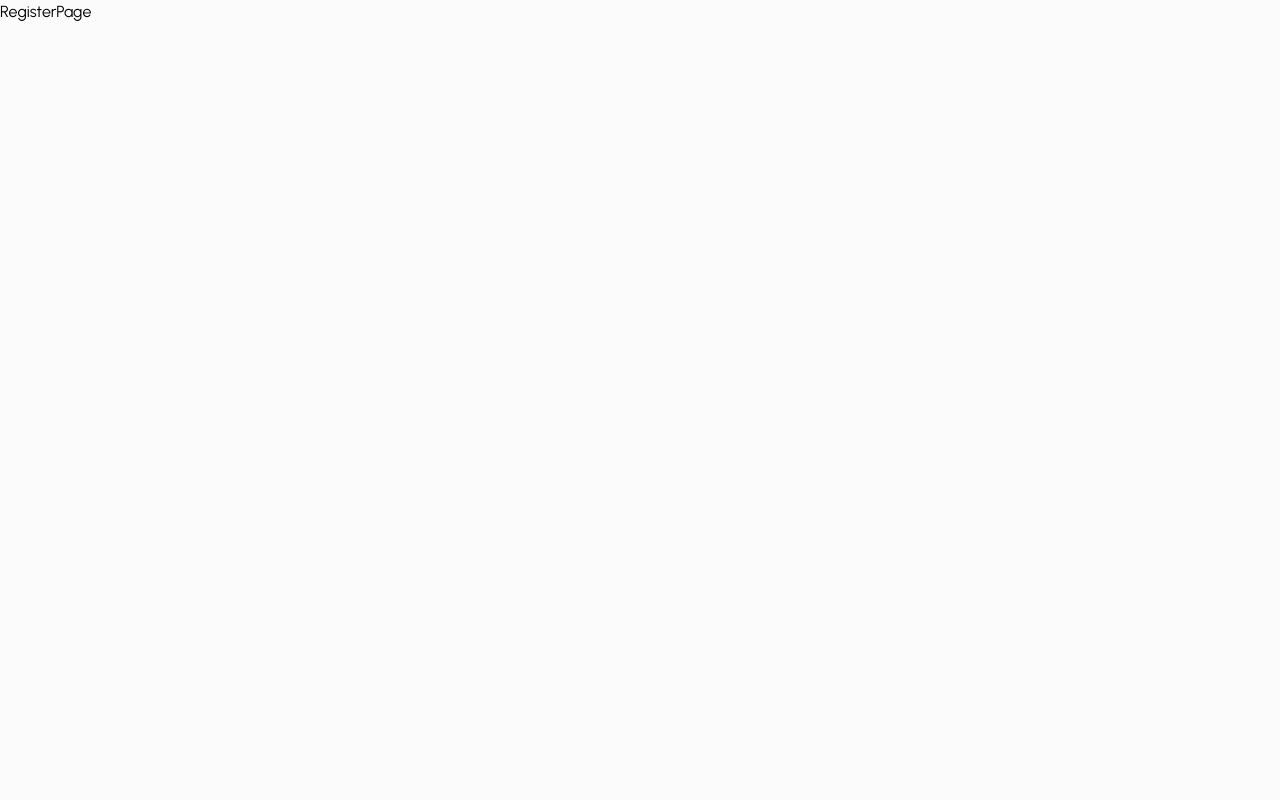
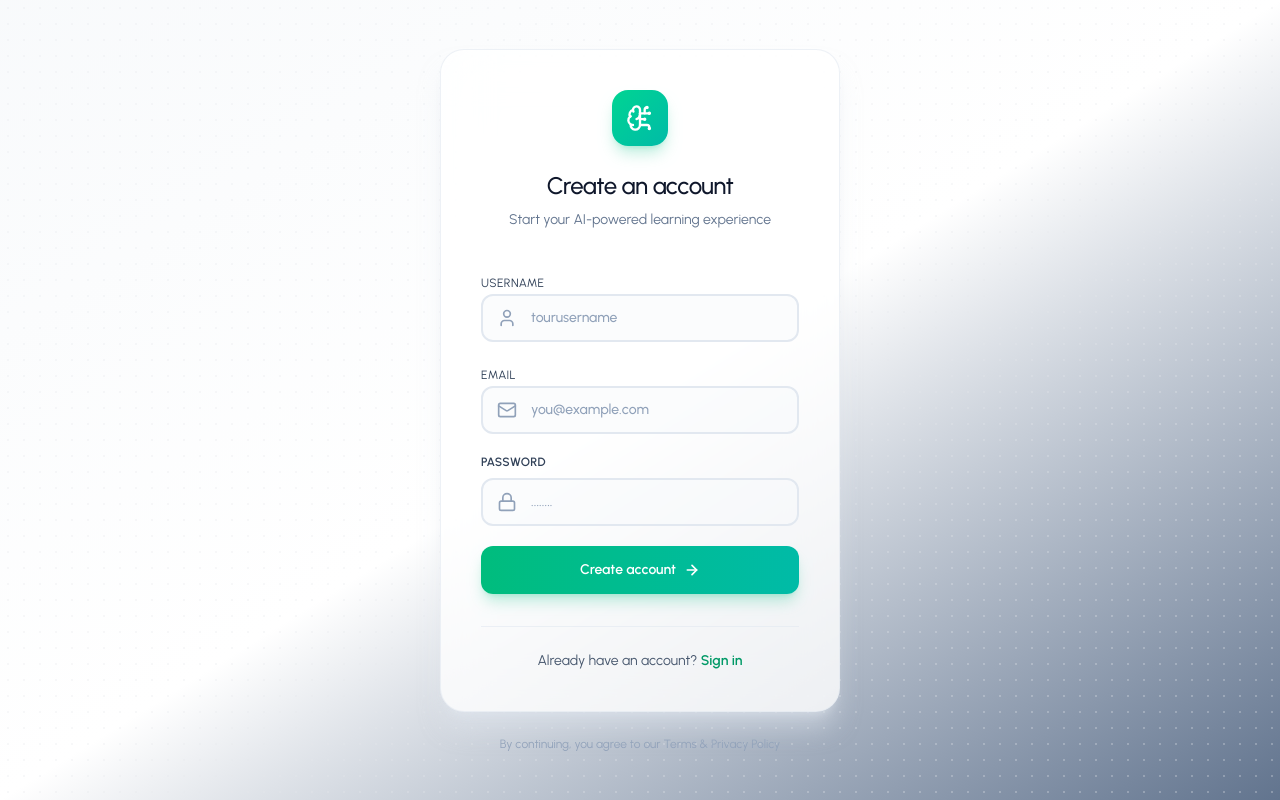
Before and after one commit to MAHEK-ops/ai-learning-assistant, a React (Vite) app in the folder frontend/ai-learning-assistant/: page /register in a window 1280 px wide. Built offline with nearby package versions, Linux system fonts and the light colour scheme.

Commit message:
feat: add user registration page

```diff
--- a/frontend/ai-learning-assistant/src/context/AuthContext.jsx
+++ b/frontend/ai-learning-assistant/src/context/AuthContext.jsx
@@ -1,4 +1,4 @@
-import React, { createContext , useContext , useState, useEffect, Children } from 'react';
+import React, { createContext , useContext , useState, useEffect} from 'react';
 
 const AuthContext = createContext();
 
--- a/frontend/ai-learning-assistant/src/pages/Auth/LoginPage.jsx
+++ b/frontend/ai-learning-assistant/src/pages/Auth/LoginPage.jsx
@@ -30,7 +30,8 @@
     } finally {
       setLoading(false);
     }
-  }
+  };
+
   return (
     <div className="flex items-center justify-center min-h-screen bg-linear-to-br from-slate-50 via-white to-slate-500">
       <div className='absolute inset-0 bg-[radial-gradient(#e5e7eb_1px,transparent_1px)] bg-size-[16px_16px] opacity-30' />
@@ -115,7 +116,7 @@
                   </>
                 )}
               </span>
-              <div className='absolute inset-0 bg-linear-to-r from-white/0 vis-white/20 to-white/0 -translate-x-full group-hover:translate-x-full transition-transform duartion-700' />
+              <div className='absolute inset-0 bg-linear-to-r from-white/0 via-white/20 to-white/0 -translate-x-full group-hover:translate-x-full transition-transform duration-700' />
             </button>
           </div>
 
--- a/frontend/ai-learning-assistant/src/pages/Auth/RegisterPage.jsx
+++ b/frontend/ai-learning-assistant/src/pages/Auth/RegisterPage.jsx
@@ -1,7 +1,169 @@
-import React from 'react';
+import React, { useState } from 'react';
+import { Link, useNavigate } from 'react-router-dom';
+import authService from '../../services/authService.js';
+import { BrainCircuit, Mail, Lock, ArrowRight, User } from 'lucide-react';
+import toast from 'react-hot-toast';
+
 const RegisterPage = () => {
-  return(
-    <div>RegisterPage</div>
+  const [username, setUsername] = useState("");
+  const [email, setEmail] = useState('');
+  const [password, setPassword] = useState('');
+  const [error, setError] = useState('');
+  const [loading, setLoading] = useState(false);
+  const [focusedField, setFocusedField] = useState(null);
+
+  const navigate = useNavigate();
+
+  const handleSubmit = async (e) => {
+    e.preventDefault();
+
+    if (password.length < 6) {
+      setError("Password must be at least 6 characters long.");
+      return
+    }
+
+    setError('');
+    setLoading(true);
+
+    try {
+      await authService.register(username, email, password);
+      toast.success('Registration in successfully! Please Login.');
+      navigate('/login');
+    } catch (err) {
+      setError(err.message || 'Failed to register. Please try again.');
+      toast.error(err.message || 'Failed to register.')
+    } finally {
+      setLoading(false);
+    }
+  };
+
+
+  return (
+    <div className="flex items-center justify-center min-h-screen bg-linear-to-br from-slate-50 via-white to-slate-500">
+      <div className='absolute inset-0 bg-[radial-gradient(#e5e7eb_1px,transparent_1px)] bg-size-[16px_16px] opacity-30' />
+
+      <div className='relative w-full max-w-md px-6'>
+        <div className='bg-white/80 backdrop-blur-xl border border-slate-200/60 rounded-3xl shadow-xl shadow-slate-200/50 p-10'>
+          {/* {Header} */}
+          <div className='text-center mb-10'>
+            <div className='inline-flex items-center justify-center w-14 h-14 rounded-2xl bg-linear-to-br from-emerald-400 to-teal-500 shadow-lg shadow-emerald-500/25 mb-6'>
+              <BrainCircuit className='w-7 h-7 text-white' strokeWidth={2} />
+            </div>
+            <h1 className='text-2xl font-medium text-slate-900 tracking-tight mb-2'>Create an account</h1>
+            <p className='text-slate-500 text-sm '>Start your AI-powered learning experience</p>
+          </div>
+
+          {/* {Form} */}
+          <div className='space-y-5'>
+            {/* {username field} */}
+            <div className='space-y-2'>
+              <label className='black text-xs fron-semibold text-slate-700 uppercase tracking-wide'>Username</label>
+              <div className='relative group'>
+                <div className={`absolute inset-y-0 left-0 pl-4 flex items-center pointer-events-none transition-colors duration-200 ${focusedField === 'username' ? 'text-emerald-500' : 'text-slate-400'
+                  } `}>
+                  <User className='h-5 w-5' strokeWidth={2} />
+                </div>
+                <input
+                  type='text'
+                  value={username}
+                  onChange={(e) => setUsername(e.target.value)}
+                  onFocus={() => setFocusedField('username')}
+                  onBlur={() => setFocusedField(null)}
+                  className='w-full h-12 pl-12 pr-4 border-2 border-slate-200 rounded-xl bg-slate-50/50 text-slate-900 placeholder-slate-400 text-sm font-medium transition-all duration-200 focus:outline-none focus:border-emerald-500 focus:bg-white focus:shadow-lg focus:shadow-emerald-500/10'
+                  placeholder='tourusername'
+                />
+              </div>
+            </div>
+
+            {/* {Email field} */}
+            <div className='space-y-2'>
+              <label className='black text-xs fron-semibold text-slate-700 uppercase tracking-wide'>Email</label>
+              <div className='relative group'>
+                <div className={`absolute inset-y-0 left-0 pl-4 flex items-center pointer-events-none transition-colors duration-200 ${focusedField === 'email' ? 'text-emerald-500' : 'text-slate-400'
+                  } `}>
+                  <Mail className='h-5 w-5' strokeWidth={2} />
+                </div>
+                <input
+                  type='email'
+                  value={email}
+                  onChange={(e) => setEmail(e.target.value)}
+                  onFocus={() => setFocusedField('email')}
+                  onBlur={() => setFocusedField(null)}
+                  className='w-full h-12 pl-12 pr-4 border-2 border-slate-200 rounded-xl bg-slate-50/50 text-slate-900 placeholder-slate-400 text-sm font-medium transition-all duration-200 focus:outline-none focus:border-emerald-500 focus:bg-white focus:shadow-lg focus:shadow-emerald-500/10'
+                  placeholder='you@example.com'
+                />
+              </div>
+            </div>
+
+            {/* {Password Field} */}
+            <div className='space-y-2'>
+              <label className='block text-xs font-semibold text-slate-700 uppercase tracking-wide'>Password</label>
+              <div className='relative group'>
+                <div className={`absolute inset-y-0 left-0 pl-4 flex items-center pointer-events-none transition-colors duration-200 ${focusedField === 'password' ? 'text-emerald-500' : 'text-slate-400'
+                  } `}>
+                  <Lock className='h-5 w-5' strokeWidth={2} />
+                </div>
+                <input
+                  type='password'
+                  value={password}
+                  onChange={(e) => setPassword(e.target.value)}
+                  onFocus={() => setFocusedField('password')}
+                  onBlur={() => setFocusedField(null)}
+                  className='w-full h-12 pl-12 pr-4 border-2 border-slate-200 rounded-xl bg-slate-50/50 text-slate-900 placeholder-slate-400 text-sm font-medium transition-all duration-200 focus:outline-none focus:border-emerald-500 focus:bg-white focus:shadow-lg focus:shadow-emerald-500/10'
+                  placeholder='........'
+                />
+
+              </div>
+            </div>
+
+            {/* {error message} */}
+            {error && (
+              <div className='rounded-lg bg-red-50 border border-red-200 p-3'>
+                <p className='text-xs textred-600 font-medium text-center'>{error}</p>
+              </div>
+            )}
+
+            {/* {submit button} */}
+            <button
+              onClick={handleSubmit}
+              disabled={loading}
+              className='group relative w-full h-12 bg-gradient-to-r from-emerald-500 to-teal-500 hover:from-emerald-600 hover:to-teal-600 active:scale-[0.98] text-white text-sm font-semibold rounded-xl transition-all duration-200 focus:outline-none focus:ring-4 focus:ring-emerald-500/20 disabled:opacity-50 disabled:cursor-not-allowed disabled:active:scale-100 shadow-lg shadow-emerald-500/25 overflow-hidden'
+            >
+              <span className='relative z-10 flex items-center justify-center gap-2'>
+                {loading ? (
+                  <>
+                    <div className='w-4 b-4 border-2 border-white/30 border-t-white rounded-full animate-spin' />
+                    Creating account...
+                  </>
+                ) : (
+                  <>
+                    Create account
+                    <ArrowRight className='w-4 h-4 group-hover:translate-x-1 transition-transform duration-200' strokeWidth={2.5} />
+                  </>
+                )}
+              </span>
+              <div className='absolute inset-0 bg-gradient-to-r from-white/0 via-white/20 to-white/0 -translate-x-full group-hover:translate-x-full transition-transform duration-700' />
+            </button>
+          </div>
+
+          {/* {Footer} */}
+          <div className='mt-8 pt-6 border-t border-slate-200/60'>
+            <p className='text-center text-sm text-slate-600'>
+              Already have an account?{' '}
+              <Link to='/login' className='font-semibold text-emerald-600 hover:text-emerald-700 transition-colors duration-200'>
+                Sign in
+              </Link>
+            </p>
+          </div>
+        </div>
+
+        {/* {Subtle footer text} */}
+        <p className='text-center text-xs text-slate-400 mt-6'>
+          By continuing, you agree to our Terms & Privacy Policy
+        </p>
+      </div>
+    </div>
   )
+
 }
 export default RegisterPage;
```
